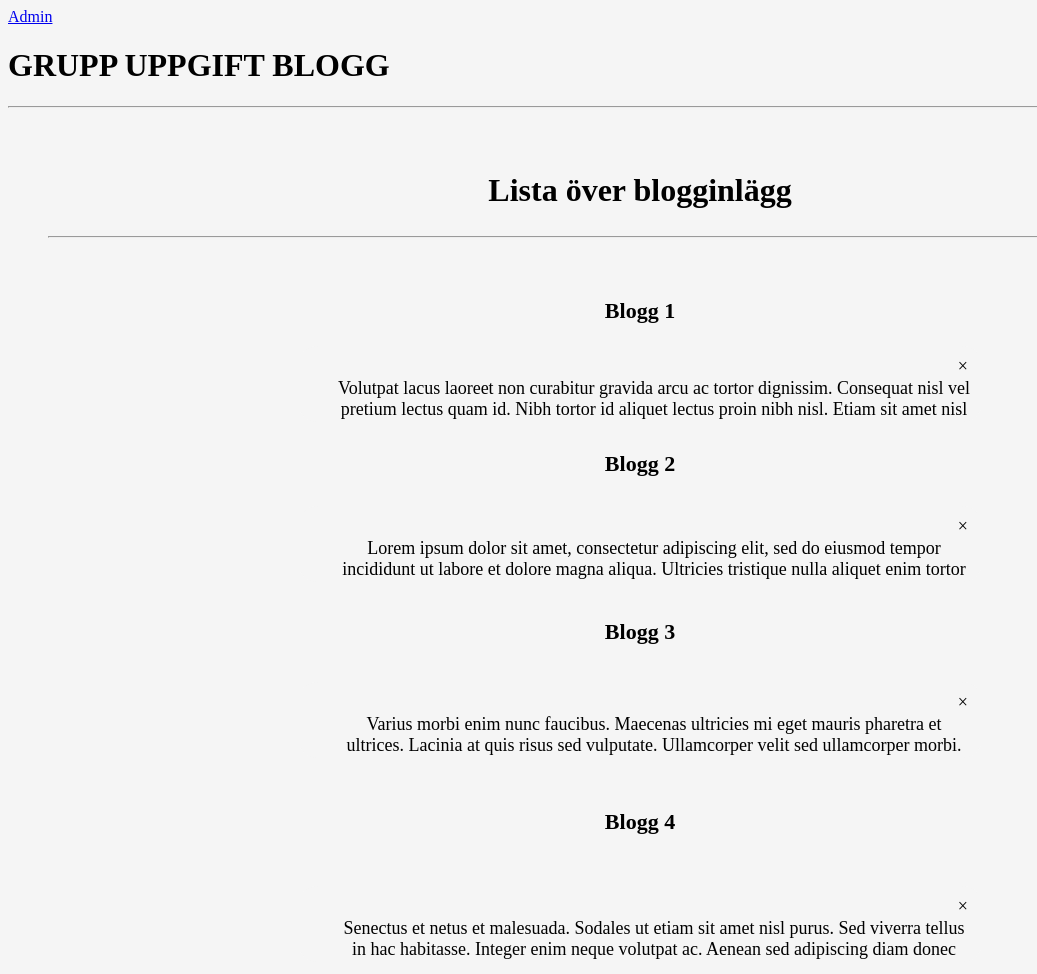
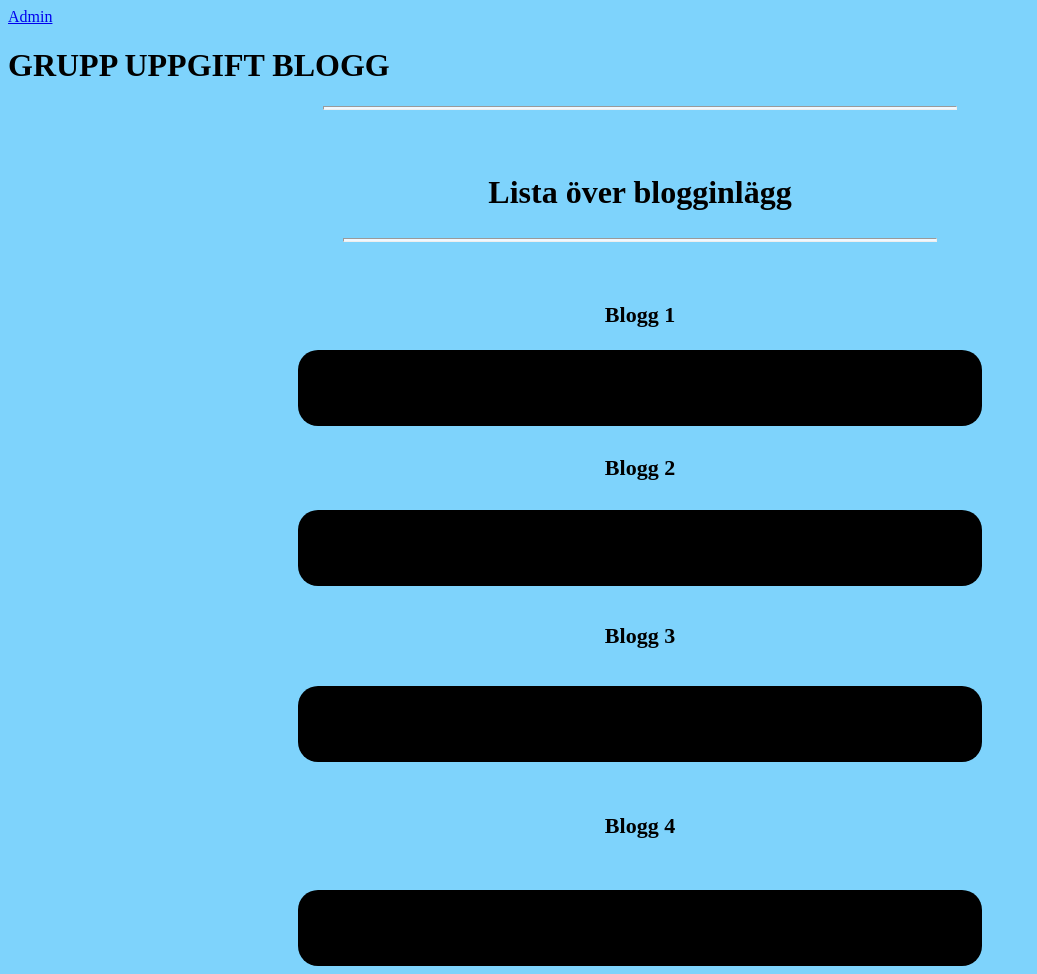
Before and after one commit to CGranzell/Kunskapskontroll-2-Blogg-API-och-klient-main, a plain HTML site: page blog-client-template/index.html in a window 1280 px wide. Shown: the whole page, without its empty margins (0-1037 px from the left). Drawn offline with Linux system fonts and the light colour scheme.

Commit message:
ändrat styling

```diff
--- a/blog-client-template/css/style.css
+++ b/blog-client-template/css/style.css
@@ -14,13 +14,18 @@ ul {
   padding: 0;
 }
 body {
-  background-color: whitesmoke;
+  background-color: #7ed3fc;
 }
+hr {
+    width: 50%;
+    height: 2px;
+    background-color: aliceblue;
+  }
 h2 {
   font-family: 'Times New Roman', cursive;
   font-size: 32px;
   font-weight: bold;
-  color: #000;
+  color: black;
 }
 h3 {
     text-align: center;
@@ -53,7 +58,7 @@ ul li {
 
 
 ul li:nth-child(odd) {
-  background: whitesmoke;
+  background: black;
 
 }
 
@@ -98,9 +103,9 @@ ul li.checked::before {
 
 
 .header {
-  background-color: whitesmoke;
+  background-color: #7ed3fc;
   padding: 30px 40px;
-  color: black;
+  color: aliceblue;
   text-align: center;
 
 }
@@ -115,7 +120,8 @@ ul li.checked::before {
     width:50%;
     }
     .mattias:hover{
-    background:skyblue;
+    background:black;
+    color: aliceblue;
     height:500px;
     width:50%;
     }
@@ -124,7 +130,8 @@ ul li.checked::before {
     width:50%;
     }
     .mattias1:hover{
-    background:skyblue;
+    background:black;
+    color: aliceblue;
     height:500px;
     width:50%;
     }
@@ -133,7 +140,8 @@ ul li.checked::before {
     width:50%;
     }
     .mattias2:hover{
-    background: skyblue;
+    background:black;
+    color: aliceblue;
     height:500px;
     width:50%;
     }
@@ -142,7 +150,8 @@ ul li.checked::before {
         width: 50%;
         }
         .mattias3:hover{
-        background: skyblue;
+        background:black;
+        color: aliceblue;
         height:500px;
         width:50%;
         }
```
